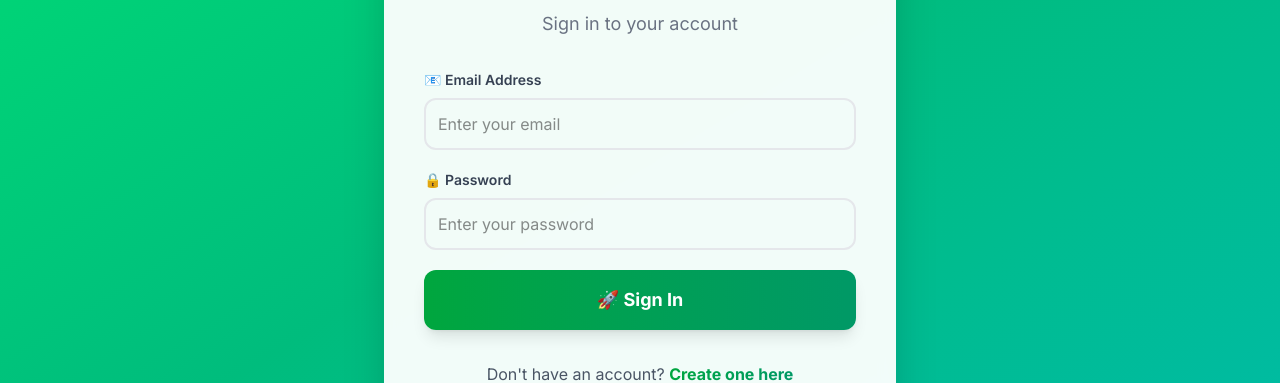
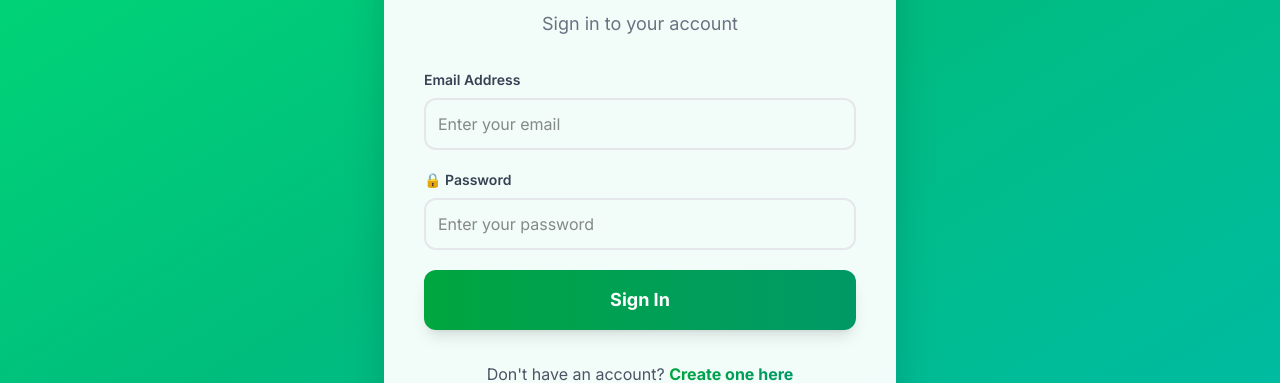
Before and after one commit to graceniyigena34/Firebase-CRUD-To-Do-App-with-Authentication, a Next.js app: page /login in a window 1280 px wide. Shown: the part 301-684 px from the top of the page. Built offline with nearby package versions, Linux system fonts and the light colour scheme; no server answers.

Commit message:
Fixed all issues

```diff
--- a/src/app/login/page.tsx
+++ b/src/app/login/page.tsx
@@ -43,7 +43,7 @@ export default function Login() {
         )}
         <form onSubmit={login} className="space-y-5">
           <div>
-            <label className="block text-sm font-semibold text-gray-700 mb-2">📧 Email Address</label>
+            <label className="block text-sm font-semibold text-gray-700 mb-2">Email Address</label>
             <input
               type="email"
               placeholder="Enter your email"
@@ -65,7 +65,7 @@ export default function Login() {
             />
           </div>
           <button className="bg-gradient-to-r from-green-600 to-emerald-600 text-white px-4 py-4 w-full rounded-xl font-bold text-lg hover:from-green-700 hover:to-emerald-700 transform hover:scale-[1.02] transition-all shadow-lg">
-            🚀 Sign In
+             Sign In
           </button>
         </form>
         <div className="mt-8 text-center">
```
